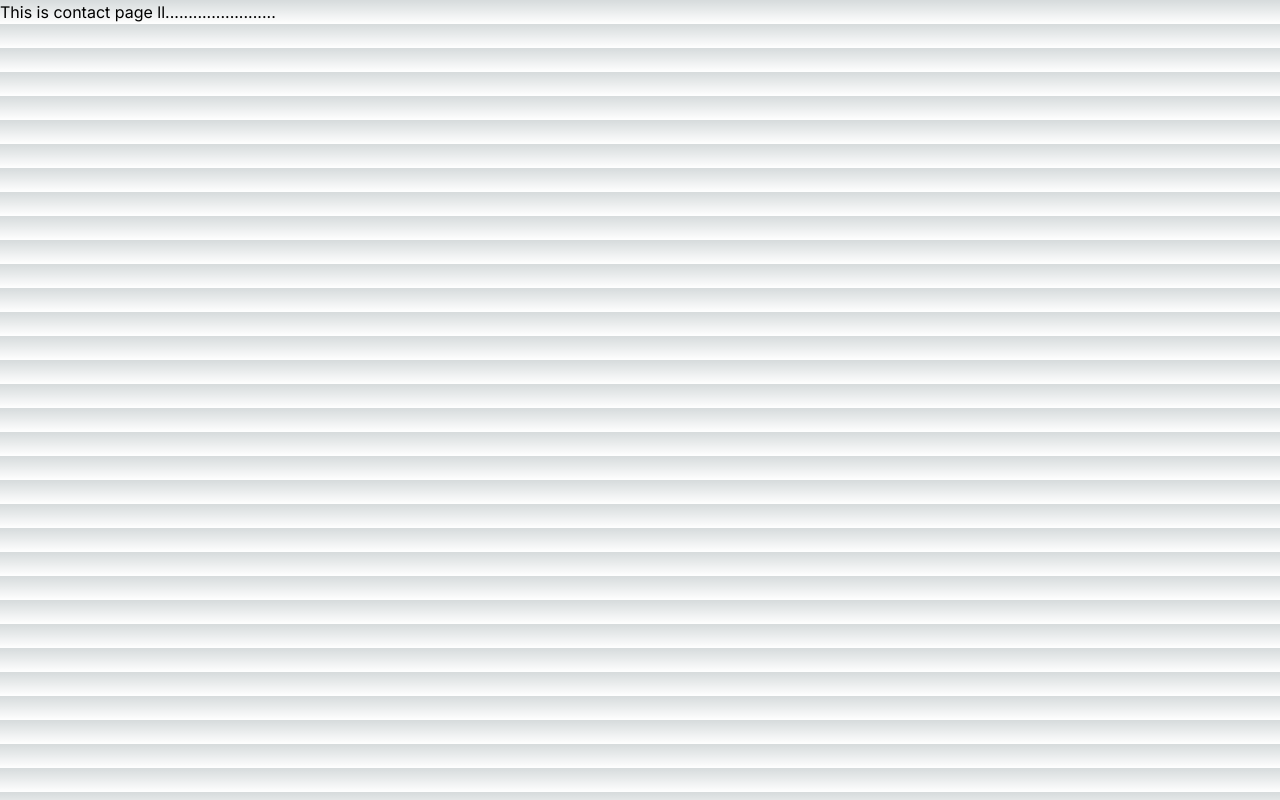
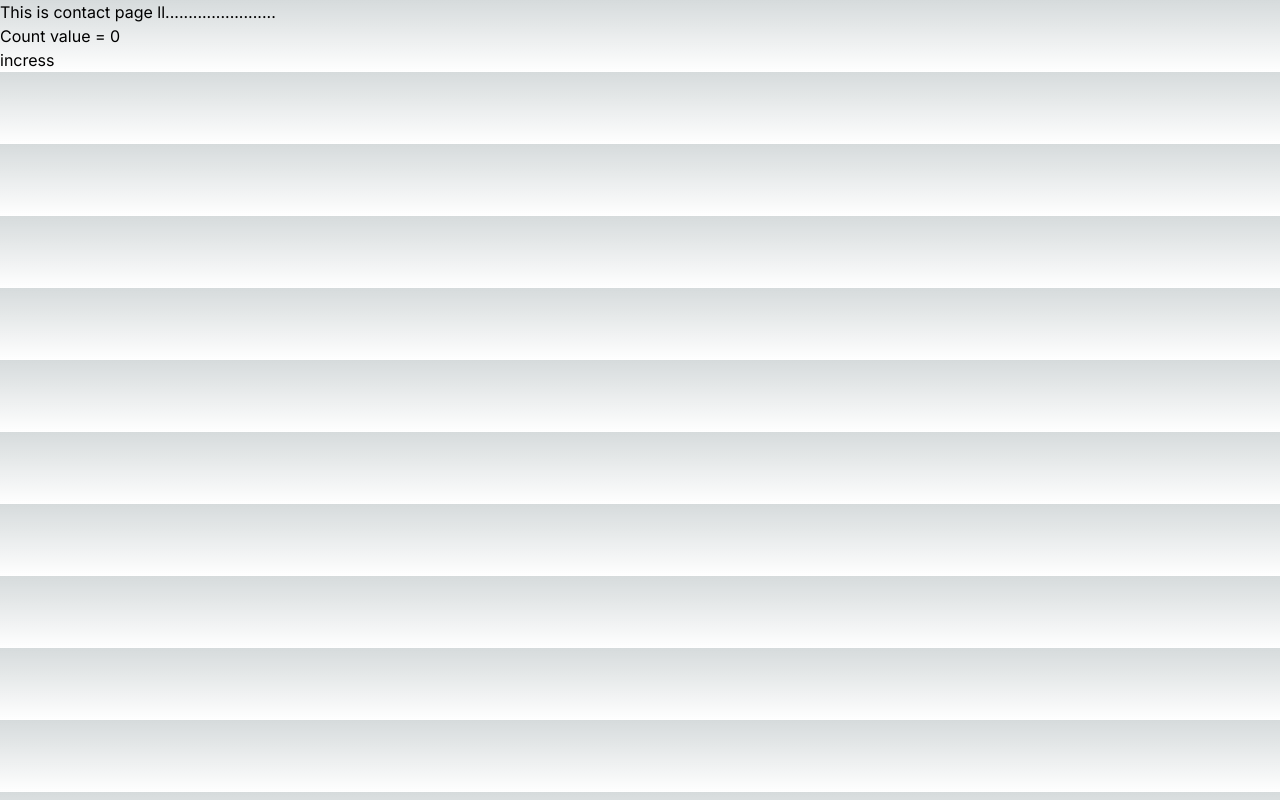
Before and after one commit to sadek1999/first-nextjs, a Next.js app: page /contact in a window 1280 px wide. Built offline with nearby package versions, Linux system fonts and the light colour scheme.

Commit message:
set clind component in next js

```diff
--- a/src/app/contact/page.js
+++ b/src/app/contact/page.js
@@ -1,9 +1,13 @@
-import React from 'react';
+'use client'
+import React, { useState } from 'react';
 
 const contactPge = () => {
+    let [count ,setcount]=useState(0)
     return (
         <div>
         <h1>This is contact page ll........................</h1>
+        <h1>Count value = {count}</h1>
+        <button className='btn btn-primary' onClick={()=>{setcount(count++)}}>incress</button>
         </div>
     );
 };
```
